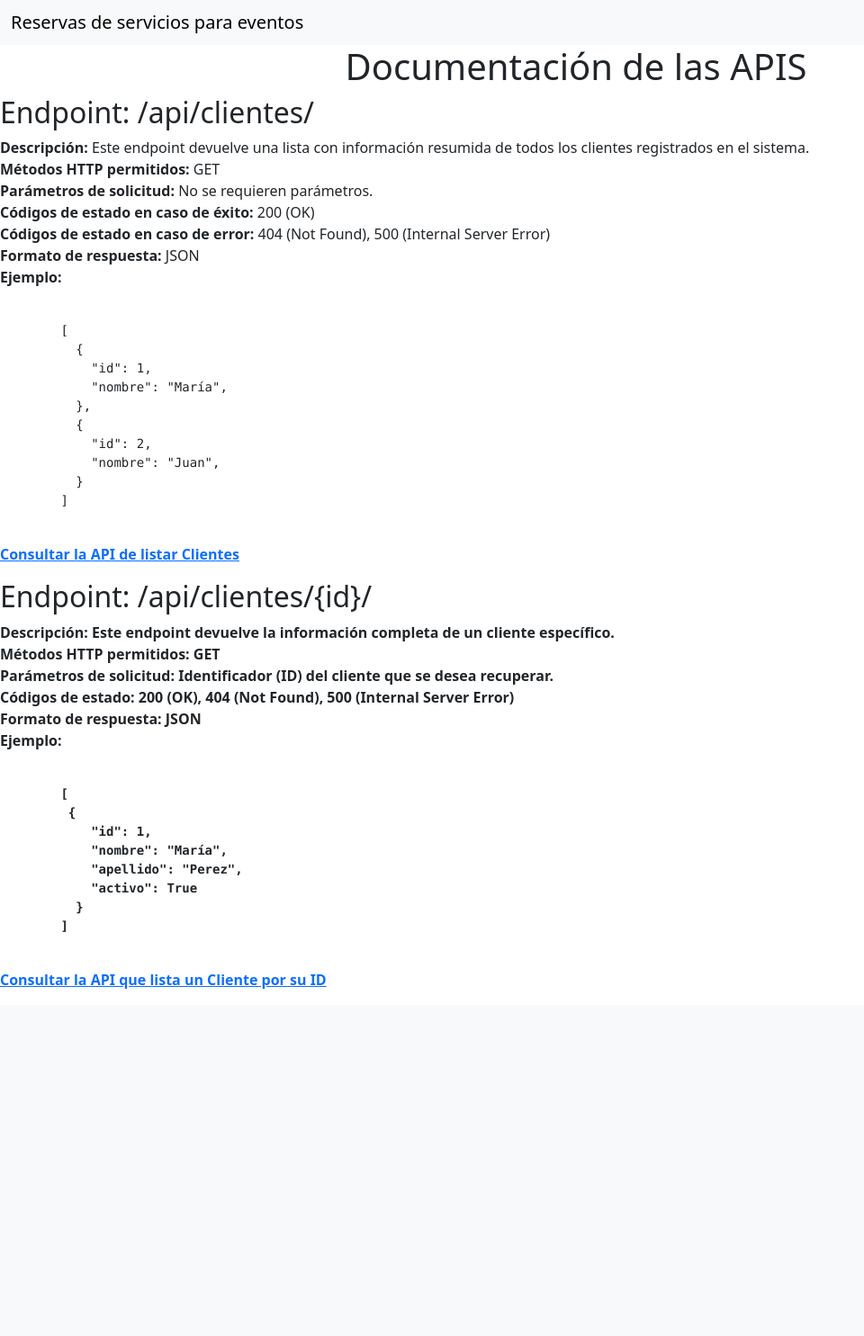
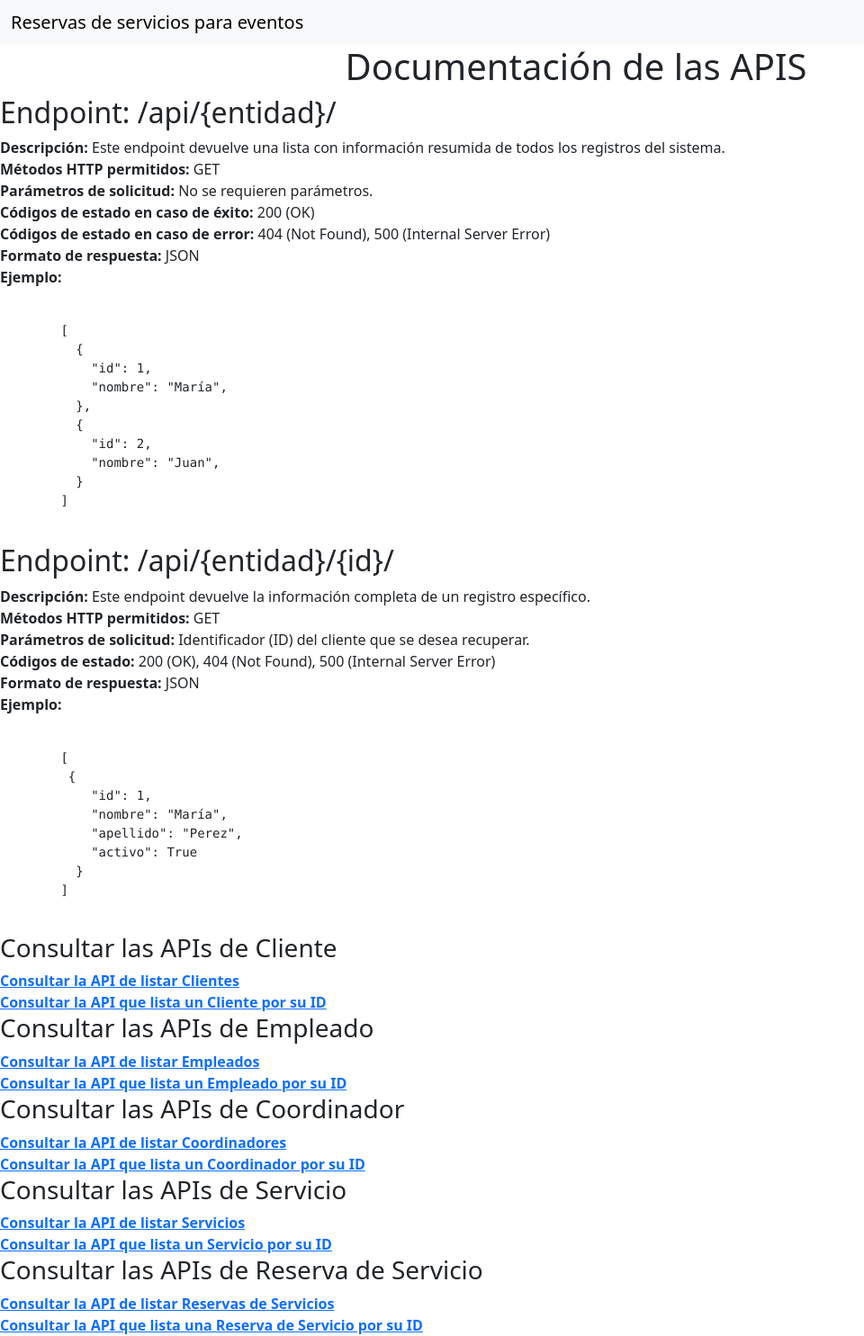
Before and after one commit to fatimabelen/proyecto_python-django, a Django app: template src/templates/homepages/homepage_apis.html in a window 1280 px wide. Shown: the whole page at 90% size, without its empty margins (0-960 px from the left). Before the commit the page ends 1117 px from the top, so only its background shows below. Run offline with Django 3.2, Linux system fonts and the light colour scheme; the template is opened without the code that fills it, so the values that code supplies are empty.

Commit message:
hombepage apis y test de funcionalidad de las apis

```diff
--- a/src/api/urls.py
+++ b/src/api/urls.py
@@ -9,10 +9,10 @@ urlpatterns = [
     path('empleados/', views.EmpleadoListAPIView.as_view(), name='listar_empleados'),
     path('empleados/<int:pk>', views.EmpleadoRetrieveAPIView.as_view(), name='buscar_empleado'),
     path('reservas/', views.ReservaListAPIView.as_view(), name='listar_reservas'),
-    path('reservas/<int:id>', views.ReservaRetrieveAPIView.as_view(), name='buscar_reserva'),
+    path('reservas/<int:pk>', views.ReservaRetrieveAPIView.as_view(), name='buscar_reserva'),
     path('clientes/', views.ClienteListAPIView.as_view(), name='listar_cliente'),
     path('clientes/<int:pk>/', views.ClienteRetrieveAPIView.as_view(), name='buscar_cliente'),
     path('servicios/', views.ServicioListAPIView.as_view(), name='listar_servicio'),
     path('servicios/<int:pk>/', views.ServicioRetrieveAPIView.as_view(), name='buscar_servicio'),
-    path('documentacion/', views.api_documentation, name='api_documentacion' )
+    path('inicio/', views.api_documentation, name='api_documentacion' )
 ]
--- a/src/api/views.py
+++ b/src/api/views.py
@@ -1,5 +1,7 @@
 from django.shortcuts import render
 from rest_framework import generics
+from rest_framework.response import Response
+from rest_framework import status
 from rest_framework.permissions import IsAuthenticatedOrReadOnly
 from app_coordinadores.models import Coordinador
 from app_clientes.models import Cliente
@@ -32,10 +34,12 @@ class ClienteListAPIView(generics.ListAPIView):
     serializer_class = ClienteSerializerList
     permission_classes = [IsAuthenticatedOrReadOnly]
 
+
 class ClienteRetrieveAPIView(generics.RetrieveAPIView):
     queryset = Cliente.objects.all()
     serializer_class = ClienteSerializerRetrieve
     permission_classes = [IsAuthenticatedOrReadOnly]
+
 
 # Vistas para SERVICIOS
 class ServicioListAPIView(generics.ListAPIView):
--- a/src/templates/homepages/homepage_apis.html
+++ b/src/templates/homepages/homepage_apis.html
@@ -7,9 +7,9 @@
 <h1 align="center">Documentación de las APIS</h1>
 
 <div>
-  <h2>Endpoint: /api/clientes/</h2>
+  <h2>Endpoint: /api/{entidad}/</h2>
   <p>
-    <strong>Descripción:</strong> Este endpoint devuelve una lista con información resumida de todos los clientes registrados en el sistema.
+    <strong>Descripción:</strong> Este endpoint devuelve una lista con información resumida de todos los registros del sistema.
     <br>
     <strong>Métodos HTTP permitidos:</strong> GET
     <br>
@@ -34,15 +34,14 @@
           }
         ]
     </code></pre>
-    <strong><a href=" http://localhost:8000/api/clientes/" target="_blank">Consultar la API de listar Clientes</a>
   </p>
 </div>
 
 
 <div>
-  <h2>Endpoint: /api/clientes/{id}/</h2>
+  <h2>Endpoint: /api/{entidad}/{id}/</h2>
   <p>
-    <strong>Descripción:</strong> Este endpoint devuelve la información completa de un cliente específico.
+    <strong>Descripción:</strong> Este endpoint devuelve la información completa de un registro específico.
     <br>
     <strong>Métodos HTTP permitidos:</strong> GET
     <br>
@@ -63,8 +62,34 @@
           }
         ]
     </code></pre>
-    <strong><a href="http://localhost:8000/api/clientes/12" target="_blank">Consultar la API que lista un Cliente por su ID</a>
   </p>
+</div>
+
+<div>
+  <h3>  Consultar las APIs de Cliente</h3>
+  <strong><a href=" http://localhost:8000/api/clientes/" target="_blank">Consultar la API de listar Clientes</a>
+  <br>
+  <strong><a href="http://localhost:8000/api/clientes/12/" target="_blank">Consultar la API que lista un Cliente por su ID</a>
+  <br>
+  <h3>  Consultar las APIs de Empleado</h3>
+  <strong><a href=" http://localhost:8000/api/empleados/" target="_blank">Consultar la API de listar Empleados</a>
+  <br>
+  <strong><a href=" http://localhost:8000/api/empleados/1/" target="_blank">Consultar la API que lista un Empleado por su ID</a>
+  <br>
+  <h3>  Consultar las APIs de Coordinador</h3>
+  <strong><a href=" http://localhost:8000/api/coordinadores/" target="_blank">Consultar la API de listar Coordinadores</a>
+  <br>
+  <strong><a href="http://localhost:8000/api/coordinadores/2/" target="_blank">Consultar la API que lista un Coordinador por su ID</a>
+  <br>
+  <h3>  Consultar las APIs de Servicio</h3>
+  <strong><a href=" http://localhost:8000/api/servicios/" target="_blank">Consultar la API de listar Servicios</a>
+  <br>
+  <strong><a href="http://localhost:8000/api/servicios/12" target="_blank">Consultar la API que lista un Servicio por su ID</a>
+    <br>
+  <h3>  Consultar las APIs de Reserva de Servicio</h3>
+  <strong><a href=" http://localhost:8000/api/reservas/" target="_blank">Consultar la API de listar Reservas de Servicios</a>
+  <br>
+  <strong><a href="http://localhost:8000/api/reservas/5" target="_blank">Consultar la API que lista una Reserva de Servicio por su ID</a>
 </div>
 
 
```
